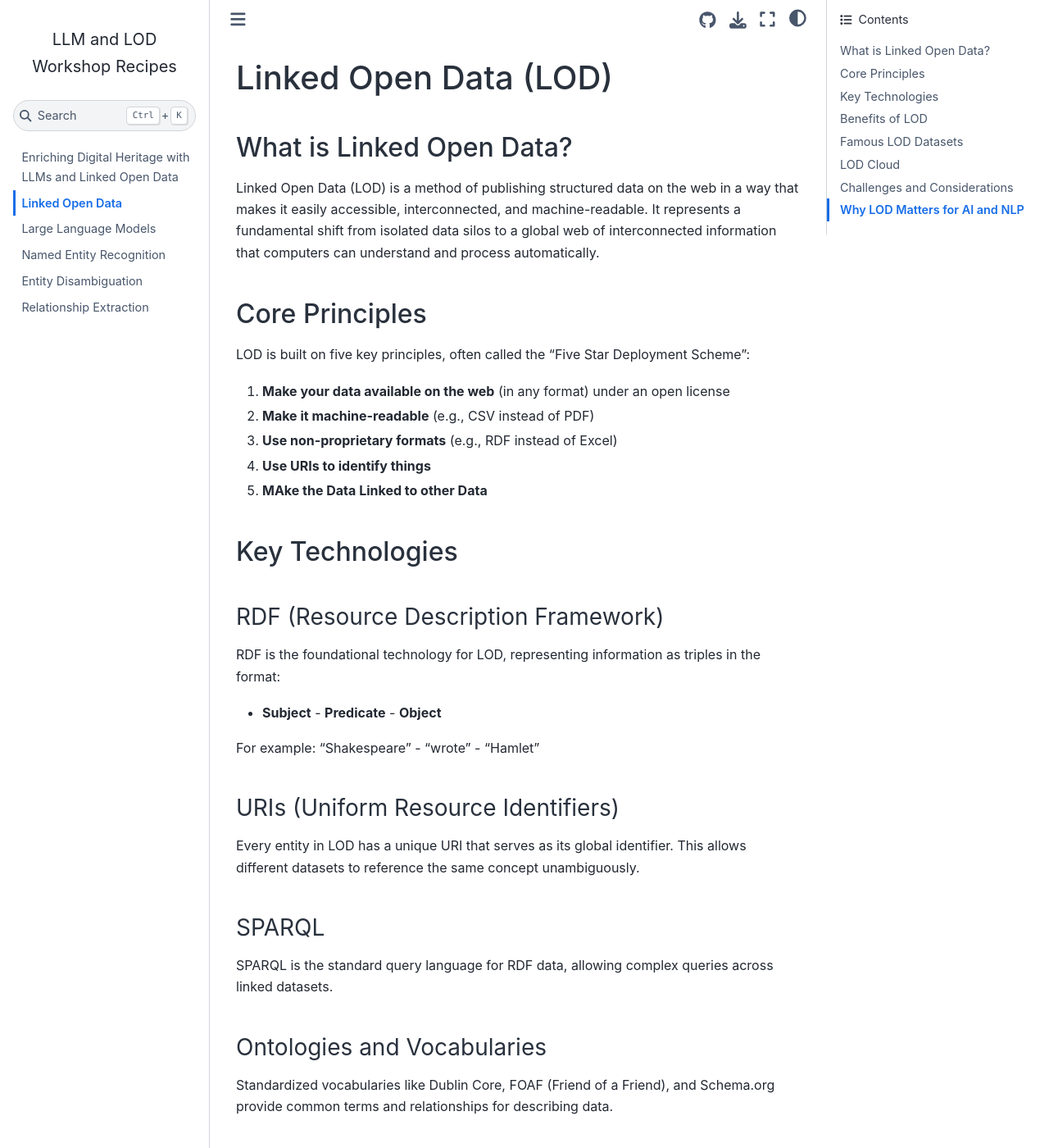
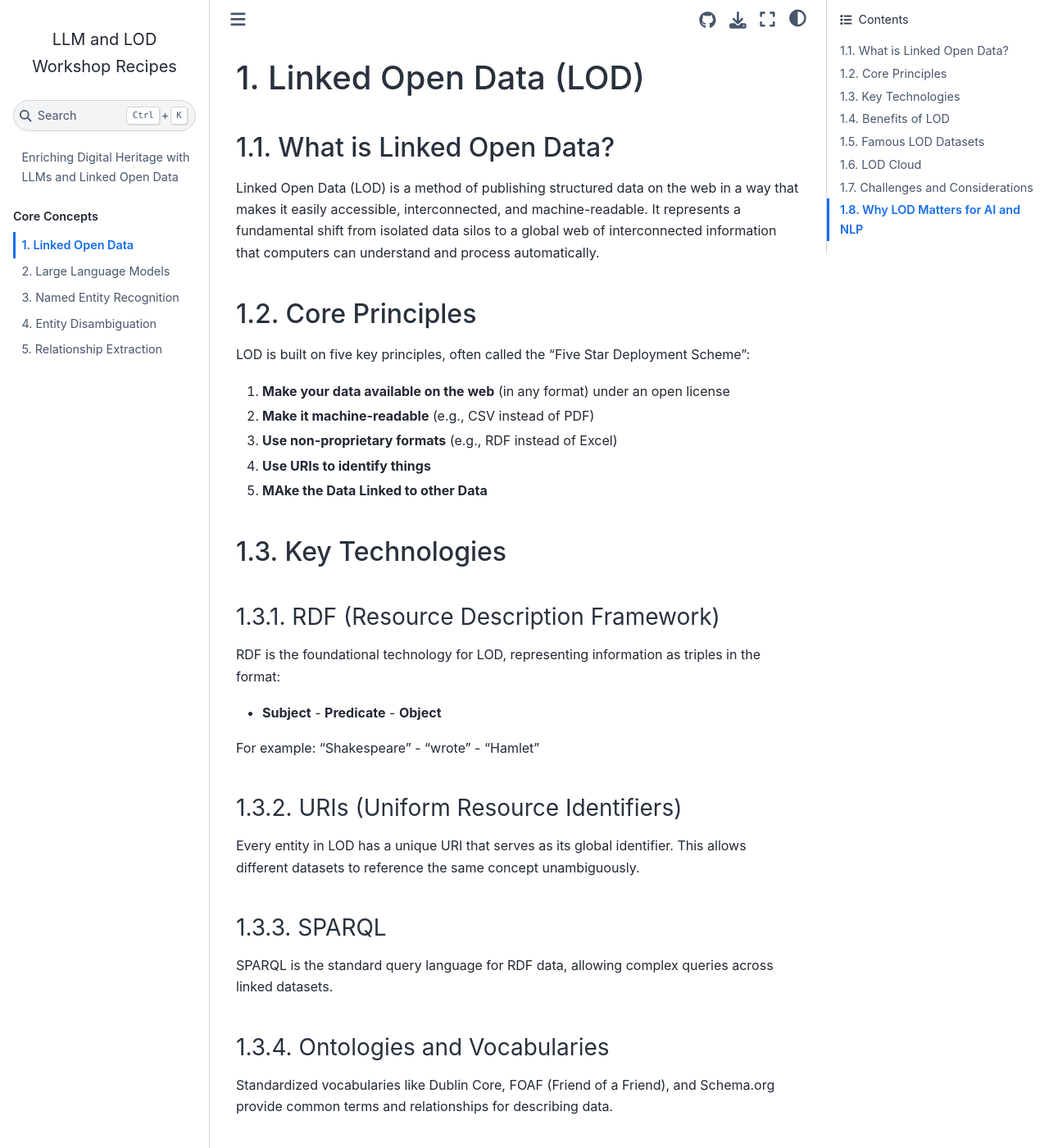
Before and after one commit to wjbmattingly/llm-lod-recipes, a Jupyter Book: the page built from notebooks/concepts/lod.md, in a window 1280 px wide and 1400 px high. Shown: the whole window at 82% size. Built offline with Jupyter Book 1.0.4 settings and Sphinx 7.4.7 and the Sphinx Book theme 1.1.4, drawn with Linux system fonts in a browser that asks for light colours; pages that are not in the unit, such as notebooks, are missing from menus; some of the changed lines change nothing that is shown; some of the changed text lies outside the part shown.

Commit message:
fixed parts format

```diff
--- a/_toc.yml
+++ b/_toc.yml
@@ -2,20 +2,23 @@ format: jb-book
 root: intro
 
 parts:
-- title: Concepts
-  chapters:
-    - file: notebooks/concepts/lod
-      title: Linked Open Data
-    - file: notebooks/concepts/llms
-      title: Large Language Models
-    - file: notebooks/concepts/ner
-      title: Named Entity Recognition
-    - file: notebooks/concepts/disambiguation
-      title: Entity Disambiguation
-    - file: notebooks/concepts/relationship
-      title: Relationship Extraction
-- title: LLM Recipes
-  chapters:
+  - caption: Core Concepts
+    numbered: True  # Only applies to chapters in Part 1.
+    chapters:
+      - file: notebooks/concepts/lod
+        title: Linked Open Data
+      - file: notebooks/concepts/llms
+        title: Large Language Models
+      - file: notebooks/concepts/ner
+        title: Named Entity Recognition
+      - file: notebooks/concepts/disambiguation
+        title: Entity Disambiguation
+      - file: notebooks/concepts/relationship
+        title: Relationship Extraction
+
+  - caption: LLM Recipes
+    numbered: True  # Only applies to chapters in Part 1.
+    chapters:
     - file: notebooks/llm/ner
       title: Named Entity Recognition
     - file: notebooks/llm/disambiguation
```
